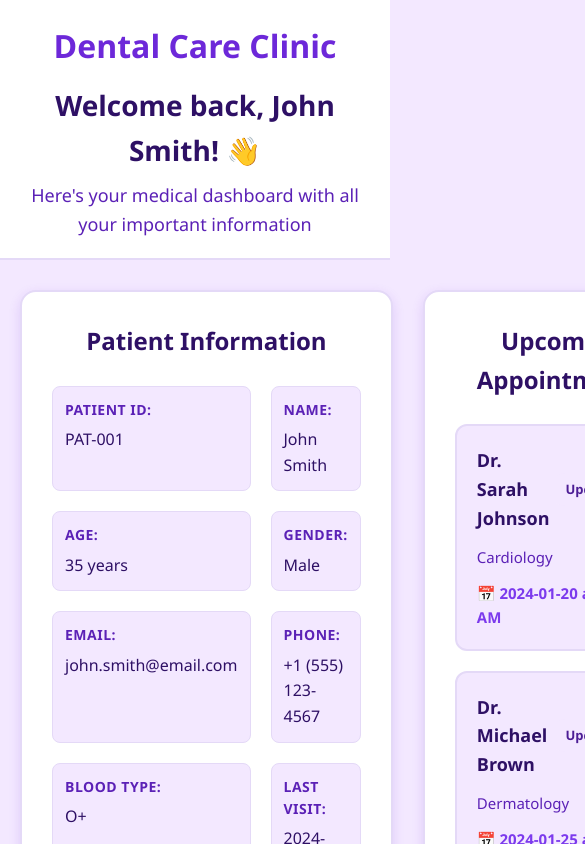
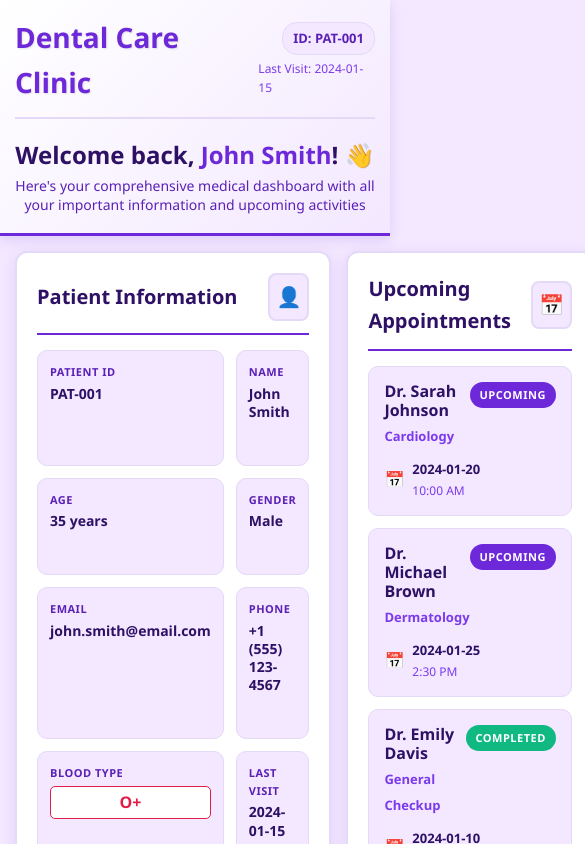
Before and after one commit to maysoun465/Dental-Clinic-System-, a React (Vite) app in the folder dental-clinic/: page / in a window 390 px wide. Shown: the top 844 px of the page, 585 px wide, since content can reach past the window. Built offline with nearby package versions, Linux system fonts and the light colour scheme.

Commit message:
feat: complete patient dashboard with responsive three-column layout, modern design and consistent styling

```diff
--- a/dental-clinic/src/App.jsx
+++ b/dental-clinic/src/App.jsx
@@ -10,37 +10,38 @@ function App() {
 
     return (
         <div className="app">
+            {/* Header Section */}
             <header style={styles.header}>
                 <div style={styles.headerContent}>
+                    <div style={styles.headerTop}>
                         <h1 style={styles.clinicName}>Dental Care Clinic</h1>
+                        <div style={styles.patientQuickInfo}>
+                            <span style={styles.patientId}>ID: {patientInfo.id}</span>
+                            <span style={styles.patientLastVisit}>Last Visit: {patientInfo.lastVisit}</span>
+                        </div>
+                    </div>
                     <div style={styles.welcomeSection}>
                         <h2 style={styles.welcomeTitle}>
-                            Welcome back, {patientInfo.name}! 👋
+                            Welcome back, <span style={styles.patientName}>{patientInfo.name}</span>! 👋
                         </h2>
                         <p style={styles.welcomeSubtitle}>
-                            Here's your medical dashboard with all your important information
+                            Here's your comprehensive medical dashboard with all your important information and upcoming activities
                         </p>
                     </div>
                 </div>
             </header>
 
+            {/* Main Dashboard Content */}
             <main style={styles.main}>
-                <div style={styles.dashboardContainer}>
                 <div style={styles.dashboardGrid}>
-                        {/* Patient Information - Left Side */}
                     <div style={styles.card}>
                         <PatientInfo patient={patientInfo} />
                     </div>
-
-                        {/* Appointments - Middle */}
                     <div style={styles.card}>
                         <Appointments appointments={appointments} />
                     </div>
-
-                        {/* Medical Reports - Right Side */}
                     <div style={styles.card}>
                         <MedicalReports reports={medicalReports} />
-                        </div>
                     </div>
                 </div>
             </main>
@@ -49,70 +50,107 @@ function App() {
 }
 
 const styles = {
+    app: {
+        minHeight: '100vh',
+        backgroundColor: 'var(--color-primary-light)',
+        margin: 0,
+        padding: 0,
+    },
     header: {
         backgroundColor: 'var(--color-white)',
-        borderBottom: '2px solid var(--color-border)',
-        padding: '20px 0',
-        marginBottom: '30px',
+        borderBottom: '3px solid var(--color-primary)',
+        padding: '15px 0 10px 0',
+        margin: 0,
+        boxShadow: '0 4px 12px rgba(109, 40, 217, 0.15)',
+        background: 'linear-gradient(135deg, var(--color-white) 0%, var(--color-primary-light) 100%)',
     },
     headerContent: {
-        maxWidth: '1400px',
+        maxWidth: '100%',
         margin: '0 auto',
-        padding: '0 20px',
+        padding: '0 15px',
+    },
+    headerTop: {
+        display: 'flex',
+        justifyContent: 'space-between',
+        alignItems: 'center',
+        marginBottom: '12px',
+        paddingBottom: '12px',
+        borderBottom: '2px solid var(--color-border)',
     },
     clinicName: {
         color: 'var(--color-primary)',
-        fontSize: '32px',
-        fontWeight: '700',
-        marginBottom: '12px',
-        textAlign: 'center',
+        fontSize: '28px',
+        fontWeight: '800',
+        margin: 0,
+        textShadow: '1px 1px 2px rgba(0,0,0,0.1)',
+    },
+    patientQuickInfo: {
+        display: 'flex',
+        flexDirection: 'column',
+        alignItems: 'flex-end',
+        gap: '4px',
+    },
+    patientId: {
+        color: 'var(--color-text-medium)',
+        fontSize: '13px',
+        fontWeight: '600',
+        backgroundColor: 'var(--color-primary-light)',
+        padding: '5px 10px',
+        borderRadius: '15px',
+        border: '1px solid var(--color-border)',
+    },
+    patientLastVisit: {
+        color: 'var(--color-text-blue)',
+        fontSize: '12px',
+        fontWeight: '500',
     },
     welcomeSection: {
         textAlign: 'center',
+        padding: '8px 0',
     },
     welcomeTitle: {
         color: 'var(--color-text-dark)',
-        fontSize: '28px',
-        fontWeight: '600',
-        marginBottom: '8px',
+        fontSize: '24px',
+        fontWeight: '700',
+        marginBottom: '6px',
+        lineHeight: '1.3',
+    },
+    patientName: {
+        color: 'var(--color-primary)',
+        fontWeight: '800',
     },
     welcomeSubtitle: {
         color: 'var(--color-text-medium)',
-        fontSize: '18px',
+        fontSize: '14px',
         fontWeight: '400',
+        maxWidth: '600px',
+        margin: '0 auto',
+        lineHeight: '1.4',
     },
     main: {
-        flex: 1,
-        display: 'flex',
-        flexDirection: 'column',
-    },
-    dashboardContainer: {
-        flex: 1,
-        display: 'flex',
-        flexDirection: 'column',
-        padding: '0 20px 40px',
-        maxWidth: '1400px',
-        margin: '0 auto',
-        width: '100%',
+        maxWidth: '100%',
+        margin: 0,
+        padding: '15px',
+        minHeight: 'calc(100vh - 150px)',
     },
     dashboardGrid: {
         display: 'grid',
         gridTemplateColumns: '1fr 1fr 1fr',
-        gap: '30px',
+        gap: '15px',
         alignItems: 'stretch',
         height: '100%',
-        minHeight: '600px', // علشان نضمن ارتفاع مناسب
+        minHeight: '500px',
     },
     card: {
         backgroundColor: 'var(--color-white)',
-        padding: '30px',
-        borderRadius: '16px',
+        padding: '20px',
+        borderRadius: '12px',
         border: '2px solid var(--color-border)',
-        boxShadow: '0 4px 12px rgba(109, 40, 217, 0.15)',
+        boxShadow: '0 4px 15px rgba(109, 40, 217, 0.12)',
         height: '100%',
         display: 'flex',
         flexDirection: 'column',
-        minHeight: '500px', // علشان نضمن ارتفاع minimum
+        transition: 'all 0.3s ease',
     }
 };
 
--- a/dental-clinic/src/components/Appointments.jsx
+++ b/dental-clinic/src/components/Appointments.jsx
@@ -5,21 +5,13 @@ const Appointments = ({ appointments }) => {
         switch (status) {
             case 'Upcoming':
                 return {
-                    backgroundColor: 'var(--color-primary-light)',
-                    color: 'var(--color-primary-dark)',
-                    padding: '6px 16px',
-                    borderRadius: '20px',
-                    fontSize: '13px',
-                    fontWeight: '600',
+                    backgroundColor: 'var(--color-primary)',
+                    color: 'var(--color-white)',
                 };
             case 'Completed':
                 return {
-                    backgroundColor: '#d1fae5',
-                    color: '#065f46',
-                    padding: '6px 16px',
-                    borderRadius: '20px',
-                    fontSize: '13px',
-                    fontWeight: '600',
+                    backgroundColor: '#10b981',
+                    color: 'var(--color-white)',
                 };
             default:
                 return {};
@@ -28,21 +20,32 @@ const Appointments = ({ appointments }) => {
 
     return (
         <div style={styles.container}>
-            <h3 style={styles.title}>Upcoming Appointments</h3>
+            <div style={styles.header}>
+                <h3 style={styles.title}>Upcoming Appointments</h3>
+                <div style={styles.icon}>📅</div>
+            </div>
+
             <div style={styles.appointmentsList}>
                 {appointments.map((appointment) => (
                     <div key={appointment.id} style={styles.appointmentCard}>
                         <div style={styles.appointmentHeader}>
-                            <h4 style={styles.doctorName}>{appointment.doctor}</h4>
-                            <span style={getStatusStyle(appointment.status)}>
+                            <div style={styles.doctorInfo}>
+                                <h4 style={styles.doctorName}>{appointment.doctor}</h4>
+                                <span style={styles.department}>{appointment.department}</span>
+                            </div>
+                            <span style={{ ...styles.status, ...getStatusStyle(appointment.status) }}>
                                 {appointment.status}
                             </span>
                         </div>
-                        <p style={styles.department}>{appointment.department}</p>
+
                         <div style={styles.appointmentDetails}>
-                            <span style={styles.dateTime}>
-                                📅 {appointment.date} at {appointment.time}
-                            </span>
+                            <div style={styles.dateTime}>
+                                <span style={styles.calendarIcon}>📅</span>
+                                <div style={styles.timeInfo}>
+                                    <span style={styles.date}>{appointment.date}</span>
+                                    <span style={styles.time}>{appointment.time}</span>
+                                </div>
+                            </div>
                         </div>
                     </div>
                 ))}
@@ -58,52 +61,98 @@ const styles = {
         flexDirection: 'column',
         height: '100%',
     },
+    header: {
+        display: 'flex',
+        justifyContent: 'space-between',
+        alignItems: 'center',
+        marginBottom: '15px',
+        paddingBottom: '12px',
+        borderBottom: '2px solid var(--color-primary)',
+    },
     title: {
         color: 'var(--color-text-dark)',
-        marginBottom: '25px',
-        fontSize: '24px',
+        fontSize: '20px',
         fontWeight: '700',
-        textAlign: 'center',
+        margin: 0,
+    },
+    icon: {
+        fontSize: '20px',
+        backgroundColor: 'var(--color-primary-light)',
+        padding: '6px',
+        borderRadius: '8px',
+        border: '2px solid var(--color-border)',
     },
     appointmentsList: {
         display: 'flex',
         flexDirection: 'column',
-        gap: '20px',
+        gap: '12px',
         flex: 1,
     },
     appointmentCard: {
-        padding: '20px',
-        border: '2px solid var(--color-border)',
-        borderRadius: '12px',
+        padding: '15px',
+        border: '1px solid var(--color-border)',
+        borderRadius: '10px',
         backgroundColor: 'var(--color-primary-light)',
         transition: 'all 0.3s ease',
     },
     appointmentHeader: {
         display: 'flex',
         justifyContent: 'space-between',
-        alignItems: 'center',
-        marginBottom: '12px',
+        alignItems: 'flex-start',
+        marginBottom: '10px',
+    },
+    doctorInfo: {
+        flex: 1,
     },
     doctorName: {
         color: 'var(--color-text-dark)',
-        fontSize: '18px',
+        fontSize: '16px',
+        fontWeight: '700',
+        marginBottom: '3px',
+        lineHeight: '1.2',
+    },
+    department: {
+        color: 'var(--color-text-blue)',
+        fontSize: '13px',
         fontWeight: '600',
     },
-    department: {
-        color: 'var(--color-text-medium)',
-        fontSize: '15px',
-        marginBottom: '12px',
-        fontWeight: '500',
+    status: {
+        padding: '4px 10px',
+        borderRadius: '15px',
+        fontSize: '11px',
+        fontWeight: '700',
+        textTransform: 'uppercase',
+        letterSpacing: '0.5px',
+        whiteSpace: 'nowrap',
     },
     appointmentDetails: {
         display: 'flex',
         alignItems: 'center',
-        gap: '10px',
+        gap: '8px',
     },
     dateTime: {
+        display: 'flex',
+        alignItems: 'center',
+        gap: '8px',
+        flex: 1,
+    },
+    calendarIcon: {
+        fontSize: '16px',
+    },
+    timeInfo: {
+        display: 'flex',
+        flexDirection: 'column',
+        gap: '1px',
+    },
+    date: {
+        color: 'var(--color-text-dark)',
+        fontSize: '13px',
+        fontWeight: '600',
+    },
+    time: {
         color: 'var(--color-text-blue)',
-        fontSize: '15px',
-        fontWeight: '600',
+        fontSize: '12px',
+        fontWeight: '500',
     },
 };
 
--- a/dental-clinic/src/components/MedicalReports.jsx
+++ b/dental-clinic/src/components/MedicalReports.jsx
@@ -5,8 +5,8 @@ const MedicalReports = ({ reports }) => {
         switch (status) {
             case 'Normal':
                 return {
-                    backgroundColor: '#d1fae5',
-                    color: '#065f46',
+                    backgroundColor: '#10b981',
+                    color: 'var(--color-white)',
                 };
             case 'Abnormal':
                 return {
@@ -15,8 +15,8 @@ const MedicalReports = ({ reports }) => {
                 };
             case 'Reviewed':
                 return {
-                    backgroundColor: 'var(--color-primary-light)',
-                    color: 'var(--color-primary-dark)',
+                    backgroundColor: 'var(--color-primary)',
+                    color: 'var(--color-white)',
                 };
             default:
                 return {};
@@ -25,24 +25,29 @@ const MedicalReports = ({ reports }) => {
 
     return (
         <div style={styles.container}>
-            <h3 style={styles.title}>Medical Reports</h3>
+            <div style={styles.header}>
+                <h3 style={styles.title}>Medical Reports</h3>
+                <div style={styles.icon}>📋</div>
+            </div>
+
             <div style={styles.reportsList}>
                 {reports.map((report) => (
                     <div key={report.id} style={styles.reportCard}>
                         <div style={styles.reportHeader}>
-                            <h4 style={styles.reportTitle}>{report.title}</h4>
-                            <span
-                                style={{
-                                    ...styles.status,
-                                    ...getStatusStyle(report.status),
-                                }}
-                            >
+                            <div style={styles.reportInfo}>
+                                <h4 style={styles.reportTitle}>{report.title}</h4>
+                                <span style={styles.reportType}>{report.type}</span>
+                            </div>
+                            <span style={{ ...styles.status, ...getStatusStyle(report.status) }}>
                                 {report.status}
                             </span>
                         </div>
+
                         <div style={styles.reportDetails}>
-                            <span style={styles.reportType}>{report.type}</span>
-                            <span style={styles.reportDate}>📄 {report.date}</span>
+                            <div style={styles.dateInfo}>
+                                <span style={styles.fileIcon}>📄</span>
+                                <span style={styles.reportDate}>{report.date}</span>
+                            </div>
                         </div>
                     </div>
                 ))}
@@ -58,59 +63,86 @@ const styles = {
         flexDirection: 'column',
         height: '100%',
     },
+    header: {
+        display: 'flex',
+        justifyContent: 'space-between',
+        alignItems: 'center',
+        marginBottom: '15px',
+        paddingBottom: '12px',
+        borderBottom: '2px solid var(--color-primary)',
+    },
     title: {
         color: 'var(--color-text-dark)',
-        marginBottom: '25px',
-        fontSize: '24px',
+        fontSize: '20px',
         fontWeight: '700',
-        textAlign: 'center',
+        margin: 0,
+    },
+    icon: {
+        fontSize: '20px',
+        backgroundColor: 'var(--color-primary-light)',
+        padding: '6px',
+        borderRadius: '8px',
+        border: '2px solid var(--color-border)',
     },
     reportsList: {
         display: 'flex',
         flexDirection: 'column',
-        gap: '20px',
+        gap: '12px',
         flex: 1,
     },
     reportCard: {
-        padding: '20px',
-        border: '2px solid var(--color-border)',
-        borderRadius: '12px',
+        padding: '15px',
+        border: '1px solid var(--color-border)',
+        borderRadius: '10px',
         backgroundColor: 'var(--color-white)',
         transition: 'all 0.3s ease',
     },
     reportHeader: {
         display: 'flex',
         justifyContent: 'space-between',
-        alignItems: 'center',
-        marginBottom: '12px',
+        alignItems: 'flex-start',
+        marginBottom: '10px',
+    },
+    reportInfo: {
+        flex: 1,
     },
     reportTitle: {
         color: 'var(--color-text-dark)',
-        fontSize: '18px',
-        fontWeight: '600',
-        flex: 1,
-        marginRight: '15px',
+        fontSize: '16px',
+        fontWeight: '700',
+        marginBottom: '3px',
+        lineHeight: '1.2',
+    },
+    reportType: {
+        color: 'var(--color-text-medium)',
+        fontSize: '13px',
+        fontWeight: '500',
     },
     status: {
-        padding: '6px 16px',
-        borderRadius: '20px',
-        fontSize: '13px',
-        fontWeight: '600',
+        padding: '4px 10px',
+        borderRadius: '15px',
+        fontSize: '11px',
+        fontWeight: '700',
+        textTransform: 'uppercase',
+        letterSpacing: '0.5px',
         whiteSpace: 'nowrap',
     },
     reportDetails: {
         display: 'flex',
-        justifyContent: 'space-between',
         alignItems: 'center',
+        gap: '8px',
     },
-    reportType: {
-        color: 'var(--color-text-medium)',
-        fontSize: '15px',
-        fontWeight: '500',
+    dateInfo: {
+        display: 'flex',
+        alignItems: 'center',
+        gap: '6px',
+    },
+    fileIcon: {
+        fontSize: '14px',
     },
     reportDate: {
         color: 'var(--color-text-blue)',
-        fontSize: '15px',
+        fontSize: '13px',
         fontWeight: '600',
     },
 };
--- a/dental-clinic/src/components/PatientInfo.jsx
+++ b/dental-clinic/src/components/PatientInfo.jsx
@@ -3,38 +3,65 @@ import React from 'react';
 const PatientInfo = ({ patient }) => {
     return (
         <div style={styles.container}>
-            <h3 style={styles.title}>Patient Information</h3>
+            <div style={styles.header}>
+                <h3 style={styles.title}>Patient Information</h3>
+                <div style={styles.icon}>👤</div>
+            </div>
+
             <div style={styles.infoGrid}>
                 <div style={styles.infoItem}>
-                    <span style={styles.label}>Patient ID:</span>
+                    <div style={styles.labelContainer}>
+                        <span style={styles.label}>PATIENT ID</span>
+                    </div>
                     <span style={styles.value}>{patient.id}</span>
                 </div>
+
                 <div style={styles.infoItem}>
-                    <span style={styles.label}>Name:</span>
+                    <div style={styles.labelContainer}>
+                        <span style={styles.label}>NAME</span>
+                    </div>
                     <span style={styles.value}>{patient.name}</span>
                 </div>
+
                 <div style={styles.infoItem}>
-                    <span style={styles.label}>Age:</span>
+                    <div style={styles.labelContainer}>
+                        <span style={styles.label}>AGE</span>
+                    </div>
                     <span style={styles.value}>{patient.age} years</span>
                 </div>
+
                 <div style={styles.infoItem}>
-                    <span style={styles.label}>Gender:</span>
+                    <div style={styles.labelContainer}>
+                        <span style={styles.label}>GENDER</span>
+                    </div>
                     <span style={styles.value}>{patient.gender}</span>
                 </div>
+
                 <div style={styles.infoItem}>
-                    <span style={styles.label}>Email:</span>
+                    <div style={styles.labelContainer}>
+                        <span style={styles.label}>EMAIL</span>
+                    </div>
                     <span style={styles.value}>{patient.email}</span>
                 </div>
+
                 <div style={styles.infoItem}>
-                    <span style={styles.label}>Phone:</span>
+                    <div style={styles.labelContainer}>
+                        <span style={styles.label}>PHONE</span>
+                    </div>
                     <span style={styles.value}>{patient.phone}</span>
                 </div>
+
                 <div style={styles.infoItem}>
-                    <span style={styles.label}>Blood Type:</span>
-                    <span style={styles.value}>{patient.bloodType}</span>
+                    <div style={styles.labelContainer}>
+                        <span style={styles.label}>BLOOD TYPE</span>
+                    </div>
+                    <span style={styles.bloodType}>{patient.bloodType}</span>
                 </div>
+
                 <div style={styles.infoItem}>
-                    <span style={styles.label}>Last Visit:</span>
+                    <div style={styles.labelContainer}>
+                        <span style={styles.label}>LAST VISIT</span>
+                    </div>
                     <span style={styles.value}>{patient.lastVisit}</span>
                 </div>
             </div>
@@ -49,40 +76,70 @@ const styles = {
         flexDirection: 'column',
         height: '100%',
     },
+    header: {
+        display: 'flex',
+        justifyContent: 'space-between',
+        alignItems: 'center',
+        marginBottom: '15px',
+        paddingBottom: '12px',
+        borderBottom: '2px solid var(--color-primary)',
+    },
     title: {
         color: 'var(--color-text-dark)',
-        marginBottom: '25px',
-        fontSize: '24px',
+        fontSize: '20px',
         fontWeight: '700',
-        textAlign: 'center',
+        margin: 0,
+    },
+    icon: {
+        fontSize: '20px',
+        backgroundColor: 'var(--color-primary-light)',
+        padding: '6px',
+        borderRadius: '8px',
+        border: '2px solid var(--color-border)',
     },
     infoGrid: {
         display: 'grid',
         gridTemplateColumns: '1fr 1fr',
-        gap: '20px',
+        gap: '12px',
         flex: 1,
-        alignContent: 'start',
     },
     infoItem: {
         display: 'flex',
         flexDirection: 'column',
-        gap: '6px',
+        gap: '4px',
         padding: '12px',
         backgroundColor: 'var(--color-primary-light)',
-        borderRadius: '8px',
+        borderRadius: '10px',
         border: '1px solid var(--color-border)',
+        transition: 'all 0.3s ease',
+    },
+    labelContainer: {
+        display: 'flex',
+        alignItems: 'center',
+        gap: '4px',
     },
     label: {
         color: 'var(--color-text-medium)',
-        fontSize: '14px',
-        fontWeight: '600',
+        fontSize: '11px',
+        fontWeight: '700',
         textTransform: 'uppercase',
         letterSpacing: '0.5px',
     },
     value: {
         color: 'var(--color-text-dark)',
+        fontSize: '14px',
+        fontWeight: '600',
+        lineHeight: '1.3',
+    },
+    bloodType: {
+        color: 'var(--color-danger)',
         fontSize: '16px',
-        fontWeight: '500',
+        fontWeight: '700',
+        backgroundColor: 'var(--color-white)',
+        padding: '3px 6px',
+        borderRadius: '5px',
+        border: '1px solid var(--color-danger)',
+        textAlign: 'center',
     },
 };
 
--- a/dental-clinic/src/data/mockData.js
+++ b/dental-clinic/src/data/mockData.js
@@ -38,21 +38,21 @@ export const patientData = {
     medicalReports: [
         {
             id: 1,
-            title: "Dental Checkup Report",
+            title: "Blood Test Results",
             date: "2024-01-15",
             type: "Lab Report",
             status: "Normal"
         },
         {
             id: 2,
-            title: "Oral Examination Report",
+            title: "X-Ray Chest",
             date: "2024-01-10",
             type: "Radiology",
             status: "Reviewed"
         },
         {
             id: 3,
-            title: "Dental Cleaning Report",
+            title: "ECG Report",
             date: "2024-01-08",
             type: "Cardiology",
             status: "Abnormal"
--- a/dental-clinic/src/index.css
+++ b/dental-clinic/src/index.css
@@ -1,4 +1,3 @@
-/* index.css */
 :root {
     --color-white: #ffffff;
     --color-primary: #6d28d9;
@@ -25,4 +24,11 @@ body {
     background-color: var(--color-primary-light);
     color: var(--color-text-dark);
     line-height: 1.6;
+    margin: 0;
+    padding: 0;
 }
+
+#root {
+    margin: 0;
+    padding: 0;
+}
```
Lines whose indentation alone changed are shown as unchanged.
